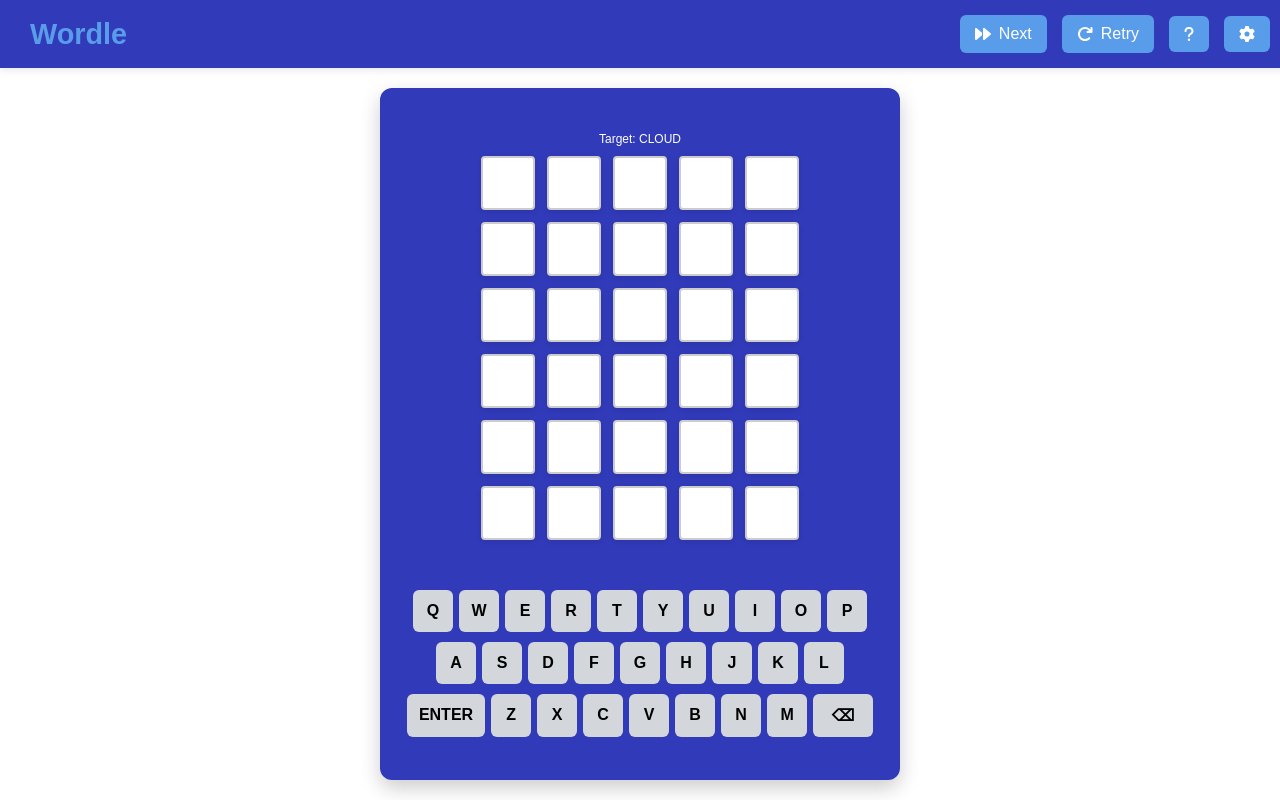
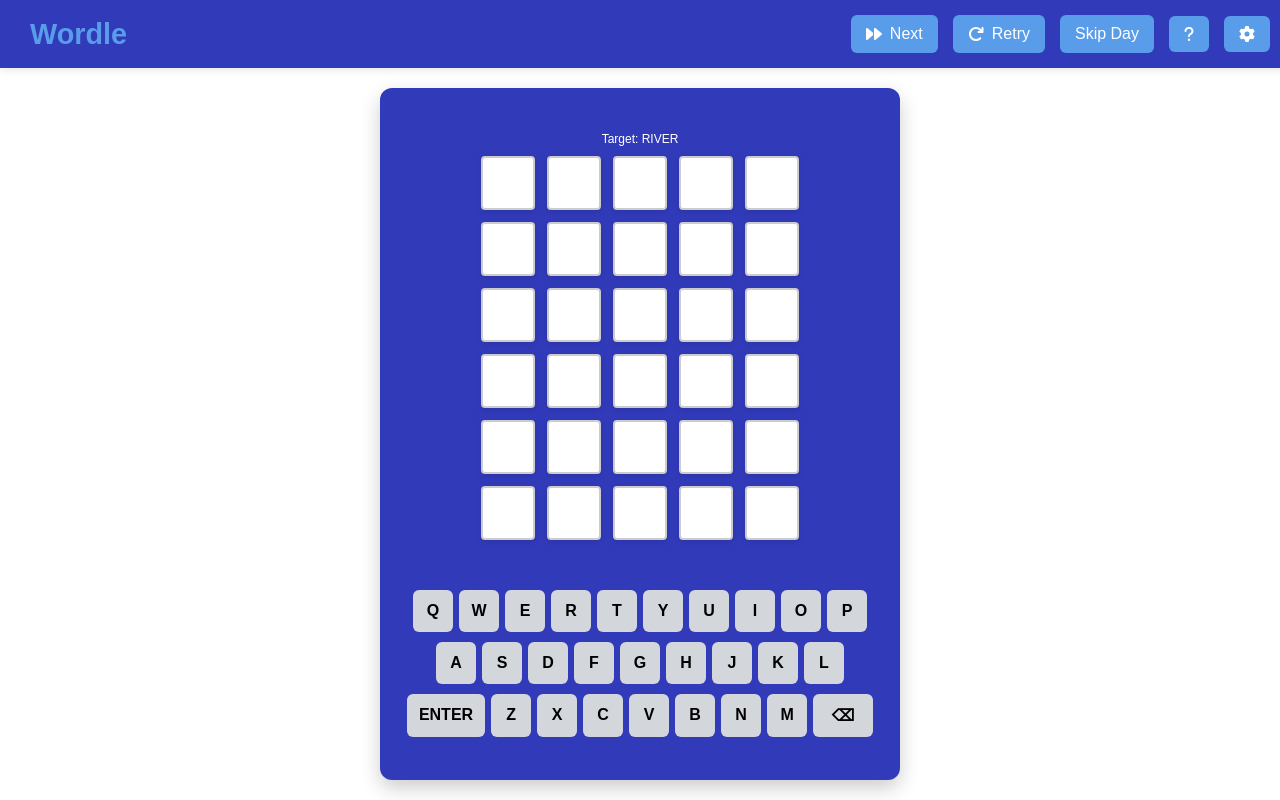
Before and after one commit to Ongeri123/Wordle-Gp14, a React (Vite) app: page / in a window 1280 px wide. Shown: the top 800 px of the page. Built offline with nearby package versions, Linux system fonts and the light colour scheme.

Commit message:
WB-23 new word ever 24 hrs and skip day option

```diff
--- a/src/App.jsx
+++ b/src/App.jsx
@@ -20,11 +20,20 @@ const createEmptyRow = () => [
  * Main App component - handles game state and logic
  */
 const App = () => {
+  // Get daily word based on current date (with optional day offset)
+  const getDailyWord = (dayOffset = 0) => {
+    const today = new Date();
+    today.setDate(today.getDate() + dayOffset);
+    const startDate = new Date('2024-01-01'); // Reference date
+    const daysSinceStart = Math.floor((today - startDate) / (1000 * 60 * 60 * 24));
+    const words = wordData.words;
+    return words[daysSinceStart % words.length];
+  };
+
+  const [dayOffset, setDayOffset] = useState(0);
+
   // Game state variables
-  const [targetWord, setTargetWord] = useState(() => {
-    const words = wordData.words;
-    return words[Math.floor(Math.random() * words.length)];
-  });
+  const [targetWord, setTargetWord] = useState(() => getDailyWord(dayOffset));
 
   const [guesses, setGuesses] = useState([
     createEmptyRow(),
@@ -50,6 +59,31 @@ const App = () => {
       guessDistribution: [0, 0, 0, 0, 0, 0]
     };
   });
+
+  // Check if it's a new day and reset game state
+  useEffect(() => {
+    const today = new Date().toDateString();
+    const lastPlayDate = localStorage.getItem('lastPlayDate');
+
+    if (lastPlayDate !== today) {
+      // New day - reset game state
+      setTargetWord(getDailyWord(dayOffset));
+      setGuesses([
+        createEmptyRow(),
+        createEmptyRow(),
+        createEmptyRow(),
+        createEmptyRow(),
+        createEmptyRow(),
+        createEmptyRow()
+      ]);
+      setCurrentRow(0);
+      setCurrentCol(0);
+      setGameOver(false);
+      setKeyboardStatus({});
+      setGameCompleted(false);
+      localStorage.setItem('lastPlayDate', today);
+    }
+  }, []);
 
   // Game status checks
   const isWin = guesses.some(row => row.every(l => l.status === 'correct'));
@@ -198,6 +232,7 @@ const App = () => {
     // Save to state and localStorage
     setGameStats(newStats);
     localStorage.setItem('wordleStats', JSON.stringify(newStats));
+    localStorage.setItem('lastPlayDate', new Date().toDateString());
   };
 
   /**
@@ -208,12 +243,32 @@ const App = () => {
   };
 
   /**
-   * Starts a new game with a different word
+   * Skip to next day's word
+   */
+  const handleSkipDay = () => {
+    const newOffset = dayOffset + 1;
+    setDayOffset(newOffset);
+    setTargetWord(getDailyWord(newOffset));
+    setGuesses([
+      createEmptyRow(),
+      createEmptyRow(),
+      createEmptyRow(),
+      createEmptyRow(),
+      createEmptyRow(),
+      createEmptyRow()
+    ]);
+    setCurrentRow(0);
+    setCurrentCol(0);
+    setGameOver(false);
+    setKeyboardStatus({});
+    setGameCompleted(false);
+  };
+
+  /**
+   * Starts a new game with the daily word
    */
   const handleNext = () => {
-    const words = wordData.words;
-    const newWord = words[Math.floor(Math.random() * words.length)];
-    setTargetWord(newWord);
+    setTargetWord(getDailyWord(dayOffset));
     setGuesses([
       createEmptyRow(),
       createEmptyRow(),
@@ -258,6 +313,7 @@ const App = () => {
         currentRow={currentRow}
         onNext={handleNext}
         onRetry={handleRetry}
+        onSkipDay={handleSkipDay}
       />
       <div className="app-container">
         {/* For development purposes - remove in production */}
--- a/src/components/Navbar.jsx
+++ b/src/components/Navbar.jsx
@@ -12,7 +12,7 @@ library.add(faCog, faQuestion, faForward, faRedo);
  * Navigation bar component with game controls
  * Contains Next, Retry, Help, and Settings buttons
  */
-const Navbar = ({ onSettingsChange, gameSettings, gameStats, targetWord, guesses, isWin, currentRow, onNext, onRetry }) => {
+const Navbar = ({ onSettingsChange, gameSettings, gameStats, targetWord, guesses, isWin, currentRow, onNext, onRetry, onSkipDay }) => {
   const [showSettings, setShowSettings] = useState(false);
   const [showHelp, setShowHelp] = useState(false);
   const [showStats, setShowStats] = useState(false);
@@ -33,6 +33,13 @@ const Navbar = ({ onSettingsChange, gameSettings, gameStats, targetWord, guesses
           onClick={onRetry}
         >
           <FontAwesomeIcon icon={faRedo} /> Retry
+        </button>
+
+        <button
+          className="skip-day-toggle"
+          onClick={onSkipDay}
+        >
+          Skip Day
         </button>
 
         <button
--- a/src/index.css
+++ b/src/index.css
@@ -234,7 +234,8 @@ html, body {
 .settings-toggle,
 .help-toggle,
 .next-toggle,
-.retry-toggle {
+.retry-toggle,
+.skip-day-toggle {
   background-color: #599ce9;
   color: white;
   border: none;
@@ -252,7 +253,8 @@ html, body {
 .settings-toggle:hover,
 .help-toggle:hover,
 .next-toggle:hover,
-.retry-toggle:hover {
+.retry-toggle:hover,
+.skip-day-toggle:hover {
   background-color: #4a8bd1;
 }
 
```
